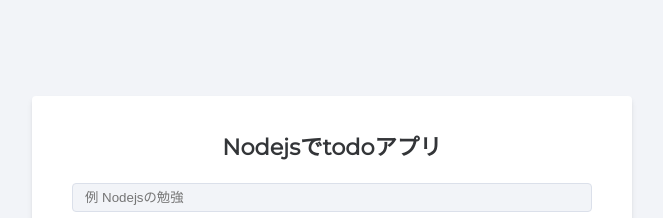
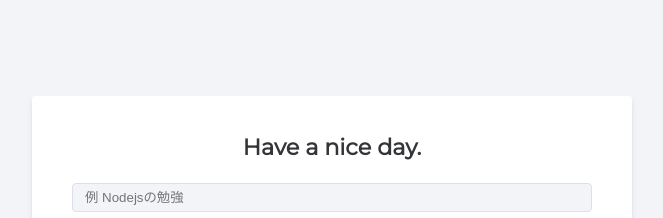
Before and after one commit to KouyaArashiro/todoapp_Node_Mongo, a website: page public/index.html in a window 1280 px wide. Shown: the top 218 px of the page, without its empty margins (308-971 px from the left). Drawn offline with nearby package versions, Linux system fonts and the light colour scheme; no server answers.

Commit message:
Update h4

```diff
--- a/public/index.html
+++ b/public/index.html
@@ -10,7 +10,7 @@
 </head>
     <body>
         <form class="task-form">
-            <h4>Nodejsでtodoアプリ </h4>
+            <h4>Have a nice day.</h4>
             <div class="form-control">
                 <input type="text" name="name" class="task-input" placeholder="例 Nodejsの勉強">
                 <button type="submit" class="btn submit-btn">送信</button>
```
